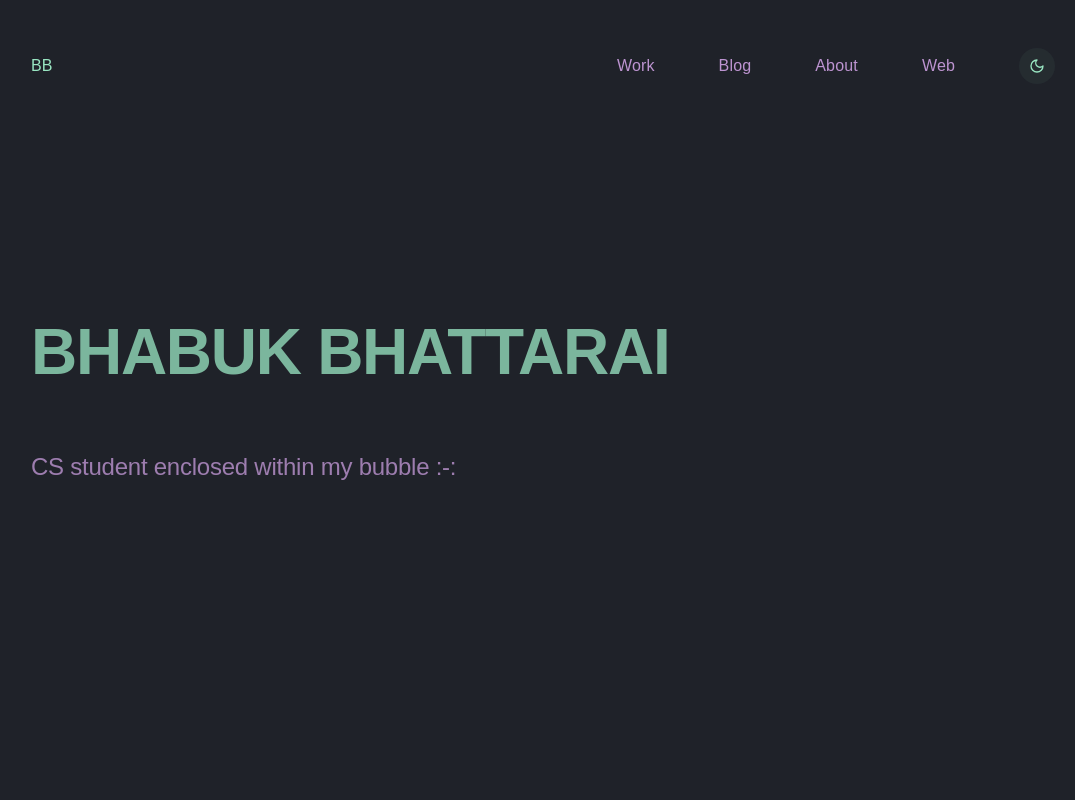
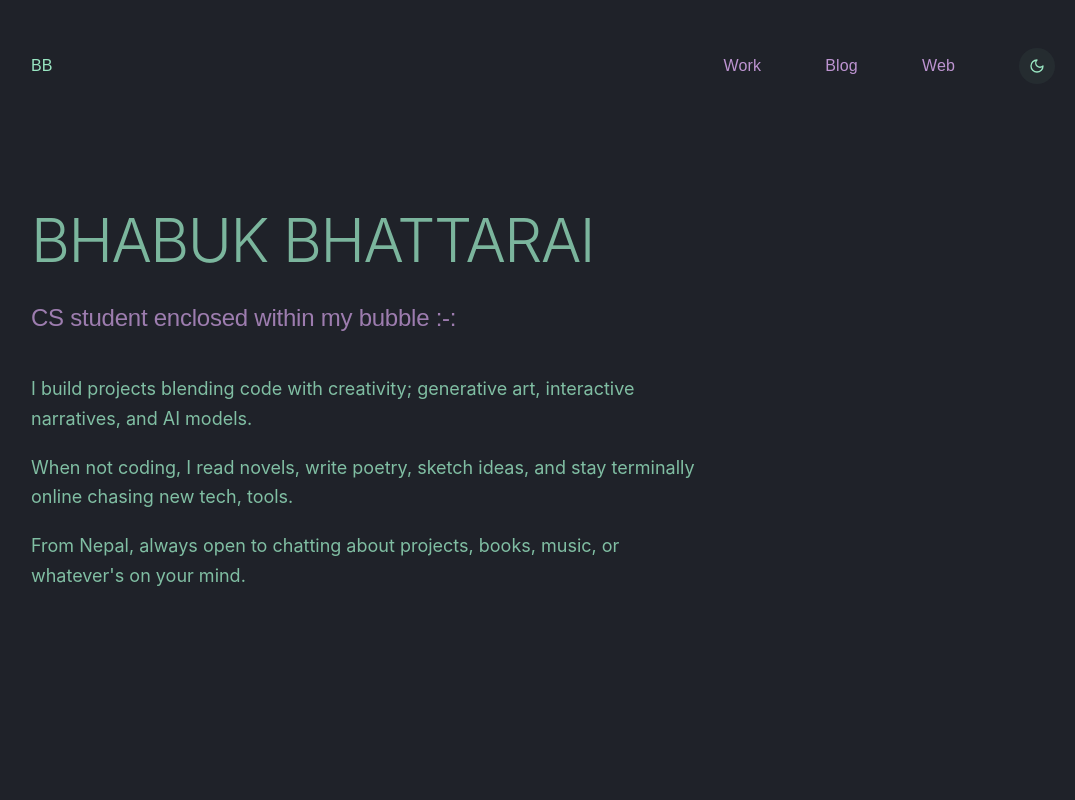
Before and after one commit to ftbhabuk/portfolio, a Next.js app: page / in a window 1280 px wide. Shown: the top 800 px of the page, without its empty margins (97-1172 px from the left). Built offline with nearby package versions, Linux system fonts and the light colour scheme; a web font is replaced by a local one.

Commit message:
modifications on hero section

```diff
--- a/app/page.tsx
+++ b/app/page.tsx
@@ -41,12 +41,6 @@ export default function Home() {
           </SectionTransition>
         </section>
 
-        <section id="about">
-          <SectionTransition id="about">
-            <AboutSection />
-          </SectionTransition>
-        </section>
-
         <section id="across-the-web">
           <SectionTransition id="across-the-web">
             <ContactSection />
--- a/components/hero-section.tsx
+++ b/components/hero-section.tsx
@@ -1,5 +1,4 @@
 "use client"
-
 import { motion } from "framer-motion"
 import { useMobile } from "@/hooks/use-mobile"
 
@@ -11,19 +10,19 @@ export function HeroSection() {
     visible: {
       opacity: 1,
       transition: {
-        staggerChildren: 0.2,
+        staggerChildren: 0.15,
         ease: [0.25, 0.1, 0.25, 1.0],
       },
     },
   }
 
   const itemVariants = {
-    hidden: { opacity: 0, y: 30 },
+    hidden: { opacity: 0, y: 20 },
     visible: {
       opacity: 1,
       y: 0,
       transition: {
-        duration: 0.8,
+        duration: 0.6,
         ease: [0.25, 0.1, 0.25, 1.0],
       },
     },
@@ -37,15 +36,30 @@ export function HeroSection() {
           initial="hidden"
           whileInView="visible"
           viewport={{ once: true, margin: "-100px" }}
+          className="max-w-3xl"
         >
-          <motion.div variants={itemVariants} className="mb-16">
-            <h1 className="hero-title text-foreground/95 whitespace-normal opacity-[1] shadow-none">BHABUK BHATTARAI</h1>
-          </motion.div>
-
-          <motion.div variants={itemVariants} className="max-w-2xl">
+          <motion.div variants={itemVariants} className="mb-10">
+            <h1 className="text-5xl md:text-6xl font-light text-foreground/95 mb-8 tracking-tight">
+              BHABUK BHATTARAI
+            </h1>
             <p className="hero-subtitle text-foreground-secondary text-secondary text-2xl">
               {/* CS Student exploring creative coding, literature and art.   */}
               CS student  enclosed within my bubble :-:
+            </p>
+          </motion.div>
+
+          <motion.div
+            variants={itemVariants}
+            className="space-y-5 text-base md:text-lg text-foreground-secondary/85 leading-relaxed max-w-2xl"
+          >
+            <p>
+              I build projects blending code with creativity; generative art, interactive narratives, and AI models.
+            </p>
+            <p>
+              When not coding, I read novels, write poetry, sketch ideas, and stay terminally online chasing new tech, tools.
+            </p>
+            <p>
+              From Nepal, always open to chatting about projects, books, music, or whatever's on your mind.
             </p>
           </motion.div>
         </motion.div>
--- a/components/mobile-menu.tsx
+++ b/components/mobile-menu.tsx
@@ -33,7 +33,6 @@ export function MobileMenu({ isOpen, onClose }: MobileMenuProps) {
   const navItems = [
     { name: "Work", href: "#work", id: "work" },
     { name: "Blog", href: "#blog", id: "blog" },
-    { name: "About", href: "#about", id: "about" },
     { name: "Web", href: "#across-the-web", id: "across-the-web" },
   ]
 
--- a/components/navbar.tsx
+++ b/components/navbar.tsx
@@ -15,7 +15,6 @@ export function Navbar() {
   const navItems = [
     { name: "Work", href: "#work", id: "work" },
     { name: "Blog", href: "#blog", id: "blog" },
-    { name: "About", href: "#about", id: "about" },
     { name: "Web", href: "#across-the-web", id: "across-the-web" },
   ]
 
```
